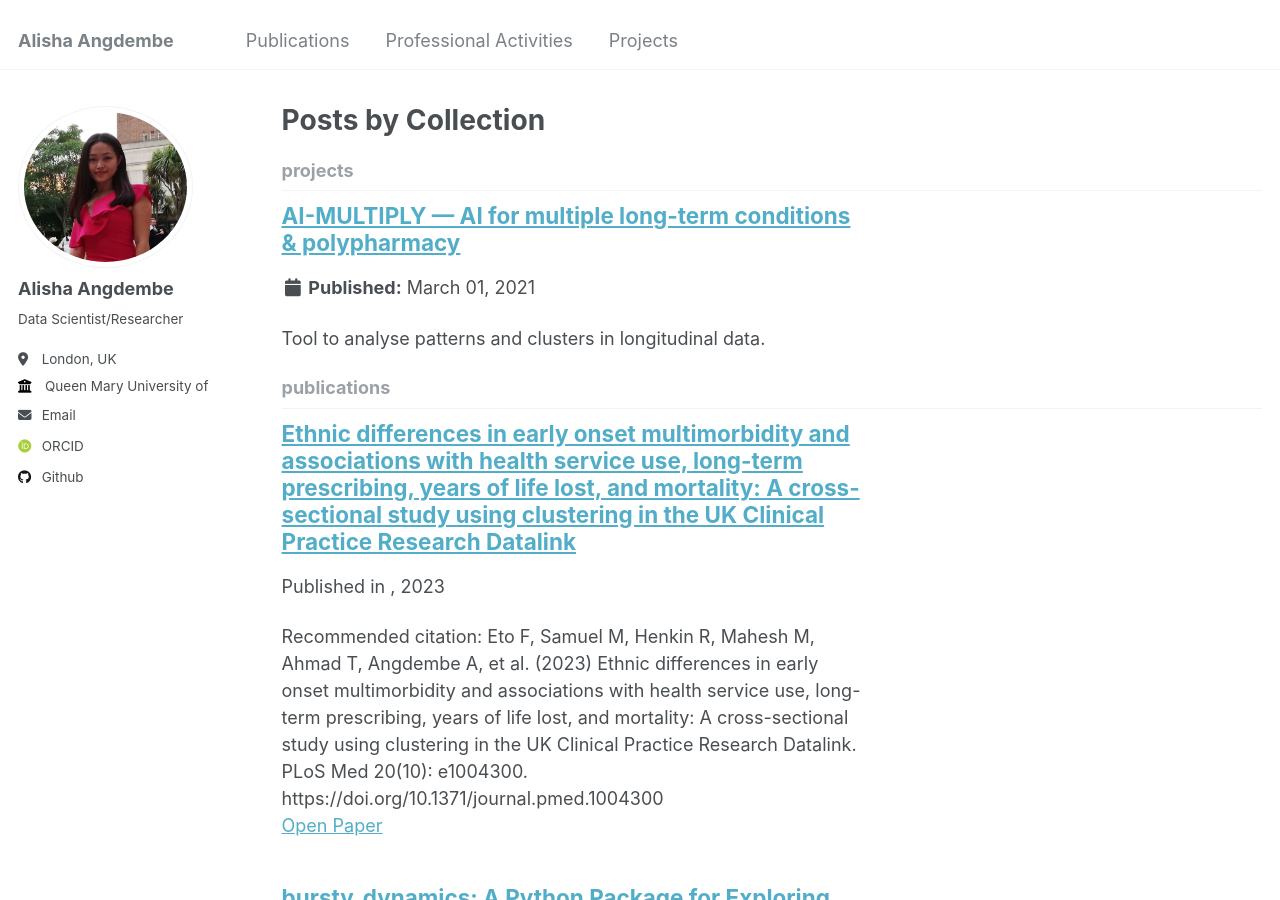
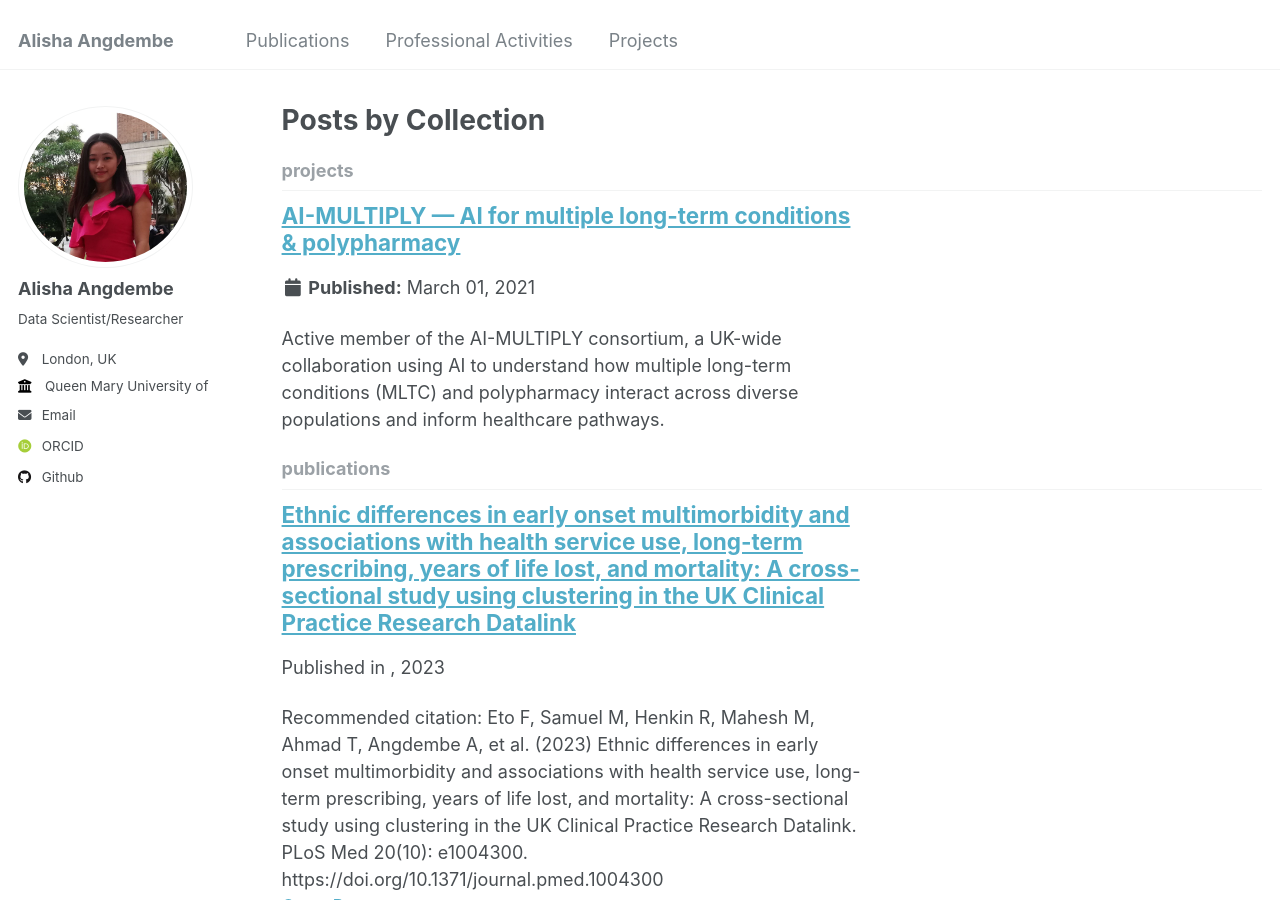
Before and after one commit to AlishaAng/AlishaAng.github.io, a Jekyll site: the page built from _pages/collection-archive.html, in a window 1280 px wide and 900 px high. Built offline with Jekyll 4.4.1, drawn with Linux system fonts in a browser that asks for light colours; some web fonts are replaced.

Commit message:
Update AI-Multiply.md

```diff
--- a/_projects/AI-Multiply.md
+++ b/_projects/AI-Multiply.md
@@ -1,9 +1,9 @@
 ---
 title: "AI-MULTIPLY — AI for multiple long-term conditions & polypharmacy"
 type: "Consortium project"
-excerpt: "Tool to analyse patterns and clusters in longitudinal data."
+excerpt: "Active member of the AI-MULTIPLY consortium, a UK-wide collaboration using AI to understand how multiple long-term conditions (MLTC) and polypharmacy interact across diverse populations and inform healthcare pathways."
 collection: projects
-imageurl: '/images/projects/train.png'
+# imageurl: '/images/projects/train.png'
 date: 2021-03-01
 role: "Data Scientist / Researcher"
 external_url: https://ai-multiply.co.uk/
```
